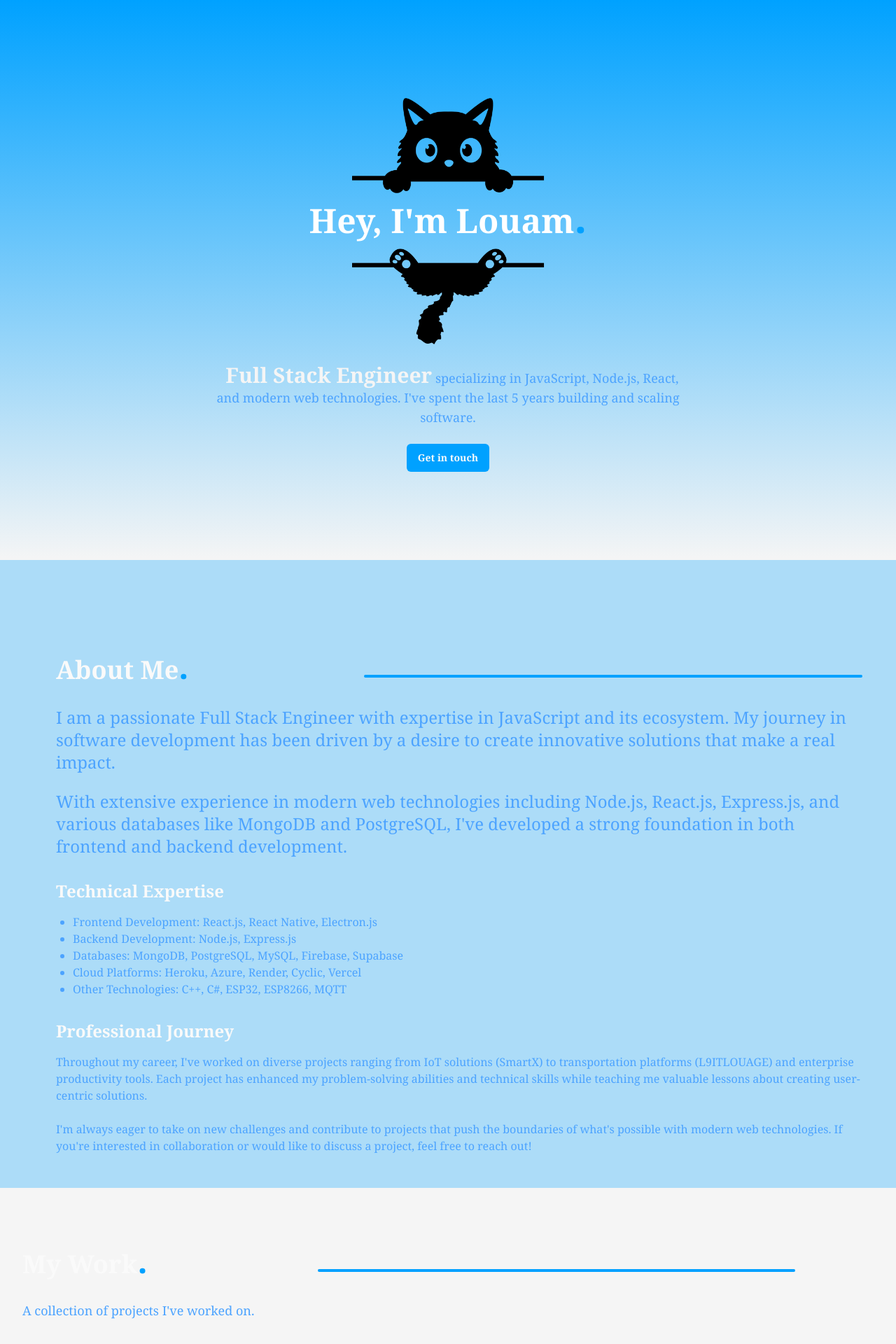
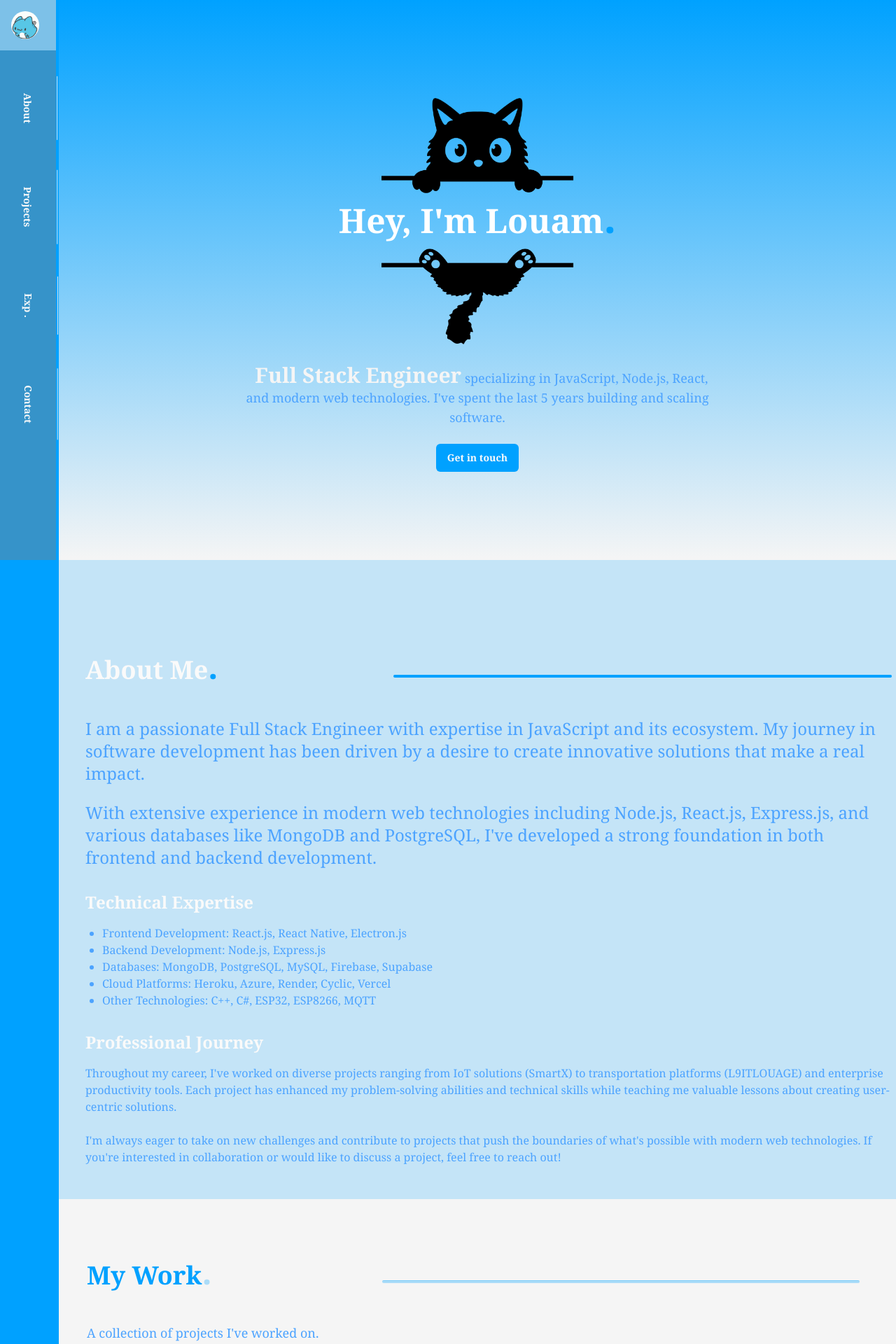
Before and after one commit to louamlemjid/portfolio, a Next.js app: page / in a window 1280 px wide. Shown: the top 1920 px of the page at 70% size. Built offline with nearby package versions, Linux system fonts and the light colour scheme.

Commit message:
light mode enhancement and dark mode auto

```diff
--- a/app/globals.css
+++ b/app/globals.css
@@ -24,12 +24,13 @@
     --card-foreground: 0 0% 3.9%;
     --popover: 0 0% 100%;
     --popover-foreground: 0 0% 3.9%;
-    --primary: 0 0% 9%;
+    --primary: 202 40% 50%;
     --primary-foreground: 0 0% 98%;
     --secondary: 0 0% 96.1%;
     --secondary-foreground: 0 0% 9%;
     --muted: 0 0% 96.1%;
     --muted-foreground: 211 100% 65%;
+    --third:202 70% 70%;
     --accent: 0 0% 96.1%;
     --accent-foreground: 0 0% 9%;
     --destructive: 0 84.2% 60.2%;
@@ -51,11 +52,11 @@
     --card-foreground: 0 0% 98%;
     --popover: 0 0% 3.9%;
     --popover-foreground: 0 0% 98%;
-    --primary: 247 50% 50%;
+    --primary: 202 0% 0%;
     --primary-foreground: 0 0% 9%;
     --secondary:0 88% 0%;
     --secondary-foreground: 0 0% 98%;
-    --third:0 0% 17%;
+    --third:202 50% 50%;
     --muted: 0 0% 14.9%;
     --muted-foreground: 0 0% 76%;
     --accent: 0 0% 14.9%;
--- a/app/layout.tsx
+++ b/app/layout.tsx
@@ -1,8 +1,9 @@
+import './globals.css'
+
 export const metadata = {
   title: 'Next.js',
   description: 'Generated by Next.js',
 }
-
 export default function RootLayout({
   children,
 }: {
@@ -10,7 +11,7 @@ export default function RootLayout({
 }) {
   return (
     <html lang="en">
-      <body>{children}</body>
+      <body >{children}</body>
     </html>
   )
 }
--- a/app/page.tsx
+++ b/app/page.tsx
@@ -10,18 +10,29 @@ import About from "@/components/about";
 import { Contact } from '@/components/contact';
 import  {Welcome}  from '@/components/home';
 import { Projects } from '@/components/projects';
-
+import { Providers } from '@/components/providers';
+import { AppSidebar } from '@/components/sidebar';
 
 export default function Home() {
   return (
     <div className="font-serif min-h-screen">
 
-      <Welcome />
-      <About />
-      <Projects/>
+      <Providers>
+      <div className="grid grid-cols-[5rem_auto] gap-1">
+        <div>
+          <AppSidebar />
+          </div>
+        <div>
+        <Welcome />
+        <About />
+        <Projects />
+        <Contact />
+      </div>
+      </div>
 
 
-<Contact />
+
+      </Providers>
 
     </div>
   );
--- a/components/about.tsx
+++ b/components/about.tsx
@@ -4,7 +4,7 @@ import { motion } from "framer-motion";
 
 export default function About() {
   return (
-    <section id="about" className="min-h-screen pt-20 bg-secondary/70">
+    <section id="about" className="min-h-screen pt-20 bg-secondary/80">
       <div className="container mx-auto ml-4 px-4 py-12">
         <motion.div
           initial={{ opacity: 0, y: 20 }}
@@ -13,7 +13,7 @@ export default function About() {
           className="xs:max-w-xs md:max-w-6xl mx-auto "
         >
           <div className="flex gap-3 mb-8 ">
-            <h1  className="w-3/6 lg:text-4xl font-bold sm:text-3xl">About Me<span className="text-5xl text-background">.</span></h1>
+            <h1  className="w-3/6 lg:text-4xl font-bold text-2xl mb-4">About Me<span className="text-5xl text-background">.</span></h1>
             <hr
               className="w-5/6 h-1 mt-9 bg-background border-background rounded-full"
 
--- a/components/projects.tsx
+++ b/components/projects.tsx
@@ -41,11 +41,11 @@ const projects = [
 export function Projects (){
     return (
         <section id="projects" className="min-h-screen py-20 bg-secondary">
-  <div className="container mx-auto ml-2 xs:max-w-xs md:max-w-3xl lg:max-w-6xl px-6">
+  <div className="container mx-auto ml-4 xs:max-w-xs md:max-w-3xl lg:max-w-6xl px-6">
   <div className="flex gap-3 mb-8 ">
-            <h1  className="w-3/6 lg:text-4xl font-bold sm:text-3xl">My Work<span className="text-5xl text-background">.</span></h1>
+            <h1  className="w-3/6 lg:text-4xl font-bold text-2xl mb-4 text-background">My Work<span className="text-5xl text-background/30">.</span></h1>
             <hr
-              className="w-5/6 h-1 mt-9 bg-background border-background rounded-full"
+              className="w-5/6 h-1 mt-9 bg-background/30 border-background/30 rounded-full"
 
           />
           </div>
--- a/components/sidebar.tsx
+++ b/components/sidebar.tsx
@@ -35,10 +35,10 @@ export function AppSidebar() {
 
   return (
     <motion.div
-      className="fixed left-0 top-0 min-h-screen bg-secondary w-0"
+      className="fixed left-0 top-0 h-full bg-primary/70 w-0"
       variants={{
         expanded: { width: "10rem" },
-        collapsed: { width: "2rem" },
+        collapsed: { width: "5rem" },
       }}
       animate={collapsed ? "collapsed" : "expanded"}
       transition={{ duration: 0.6 }}
@@ -48,7 +48,7 @@ export function AppSidebar() {
         <div className={`hover:bg-third p-4 flex items-center  ${
           activeSection==="home" ? "bg-third" : ""
         }`} >
-          <Braces className="m-2 h-4 w-4">LL</Braces>
+          <img src="/profile.gif" alt="Logo" className="w-10 h-10 rounded-full" />
         </div>
       </motion.a>
 
```
Also changed, not shown: public/profile.gif (added).
